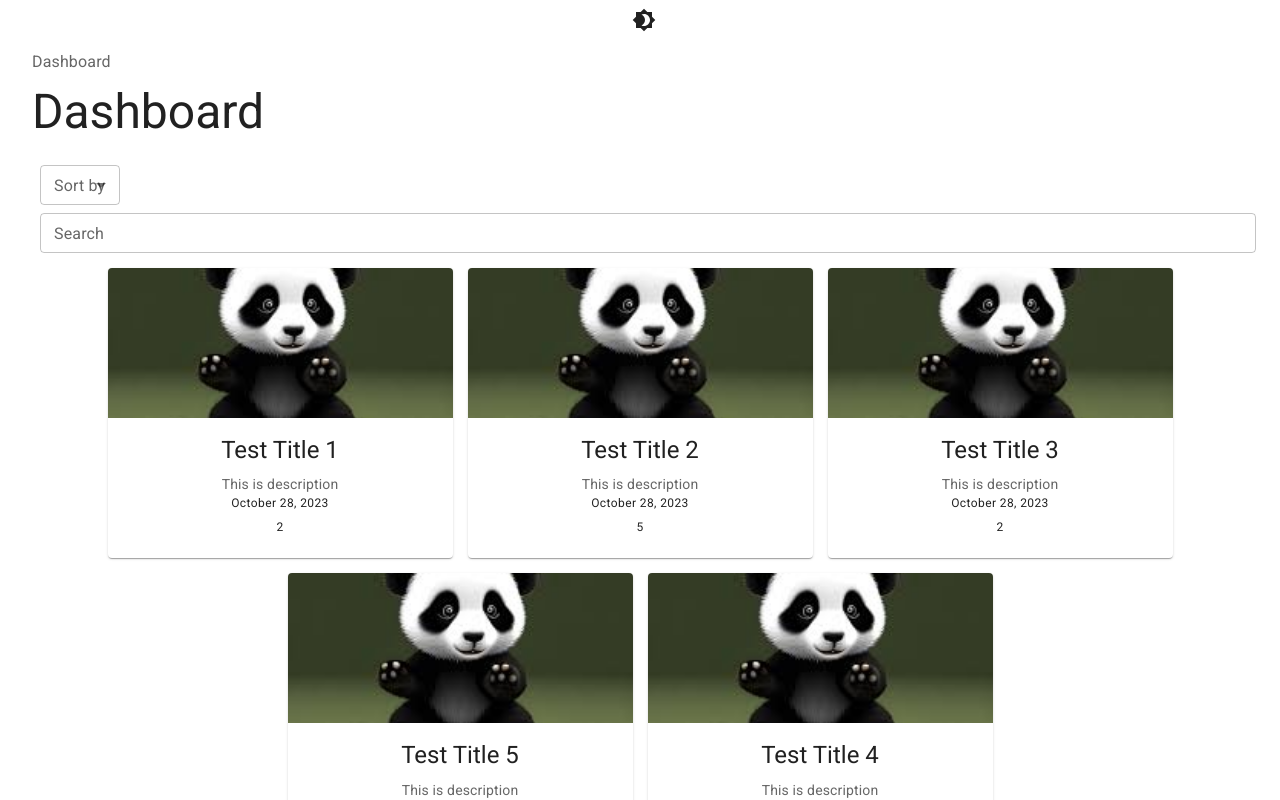
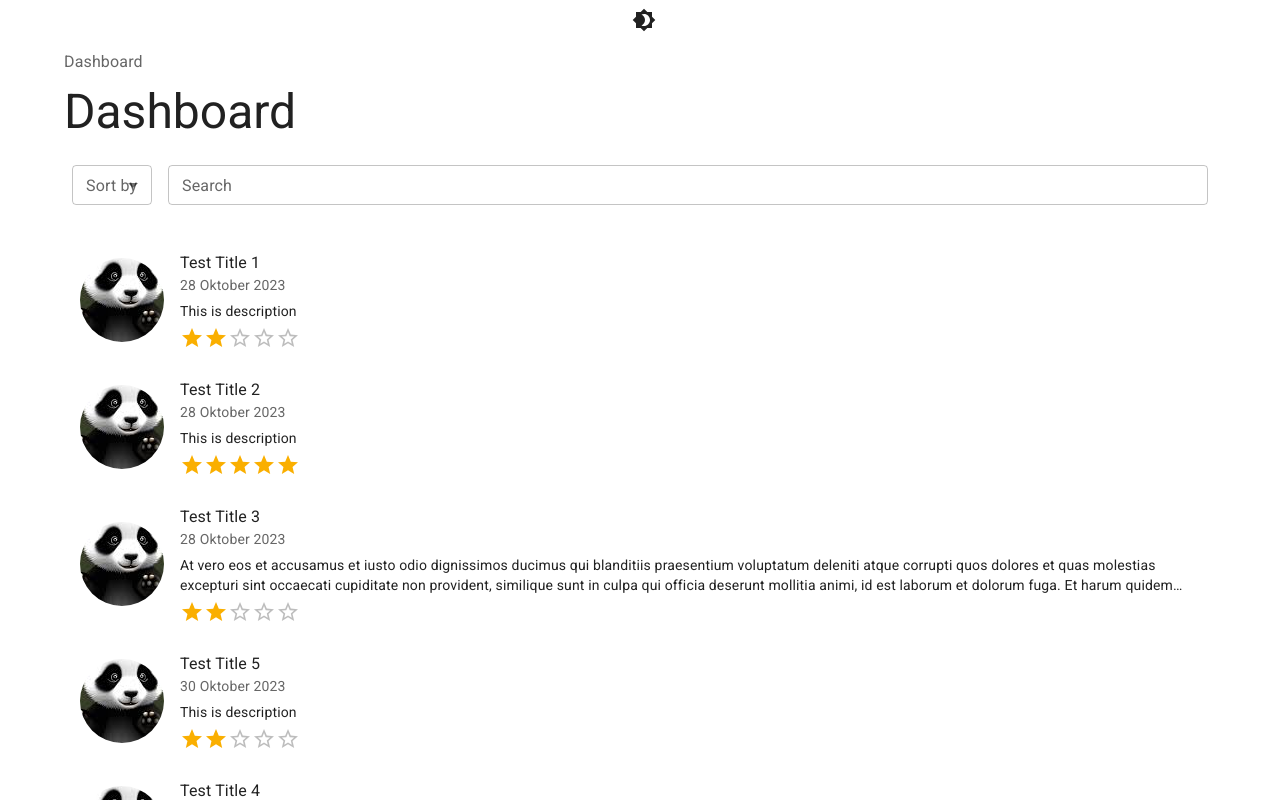
Before and after one commit to faintblack/fe-react-test, a React (Vite) app: page / in a window 1280 px wide. Shown: the top 800 px of the page. Built offline with nearby package versions, Linux system fonts and the light colour scheme.

Commit message:
almost done

```diff
--- a/src/App.jsx
+++ b/src/App.jsx
@@ -19,8 +19,10 @@ import { IconButton, Box } from '@mui/material';
 import Brightness4Icon from '@mui/icons-material/Brightness4';
 import Brightness7Icon from '@mui/icons-material/Brightness7';
 import Home from './pages/Home';
+import DetailMovie from './pages/DetailMovie';
 
 function App() {
+  const dispatch = useDispatch()
   const colorMode = useSelector(state => state.theme.colorMode)
 
   const theme = useMemo(
@@ -32,8 +34,6 @@ function App() {
       }),
     [colorMode],
   );
-
-  const dispatch = useDispatch()
 
   return (
     <Router>
@@ -67,7 +67,7 @@ function App() {
 
             {/* ROUTES */}
             <Routes>
-              {/* <Route path="/tes" element={<Home/>} /> */}
+              <Route path="/:id" element={<DetailMovie/>} />
               <Route path="/" element={<Home/>} />
             </Routes>
 
--- a/src/components/Breadcrumbs.jsx
+++ b/src/components/Breadcrumbs.jsx
@@ -1,35 +1,34 @@
 /* eslint-disable react/prop-types */
 // import React from 'react'
-import Breadcrumbs from '@mui/material/Breadcrumbs';
-import { Link } from 'react-router-dom';
-import { Link as MUILink } from '@mui/material';
+import Breadcrumbs from "@mui/material/Breadcrumbs";
+import { useNavigate } from "react-router-dom";
+import { Link as MUILink } from "@mui/material";
 
 const BreadCrumbsComp = ({ data }) => {
+  const navigate = useNavigate();
+
   return (
-    <div role="presentation" style={{ padding: '10px 0' }} onClick={(e) => e.preventDefault()}>
+    <div
+      role="presentation"
+      style={{ padding: "10px 0" }}
+      onClick={(e) => e.preventDefault()}
+    >
       <Breadcrumbs aria-label="breadcrumb">
         {data.map((item, i) => (
-          <Link
-            key={i}
-            style={{
-              color: 'unset',
-              textDecoration: 'unset'
-            }}
-            to={item.href}
-          >
           <MUILink
-              key={i + 'd'}
+            key={i + "d"}
+            // component="button"
             underline={item.underline}
             color={item.color}
             href={item.href}
             // current={item.current}
+            onClick={() => navigate(item.href)}
           >
             {item.title}
           </MUILink>
-          </Link>
         ))}
       </Breadcrumbs>
     </div>
-  )
-}
-export default BreadCrumbsComp
+  );
+};
+export default BreadCrumbsComp;
--- /dev/null
+++ b/src/components/ListItems.jsx
@@ -0,0 +1,104 @@
+/* eslint-disable react/prop-types */
+// import React from 'react'
+
+import {
+  Avatar,
+  Box,
+  // Divider,
+  List,
+  ListItemAvatar,
+  ListItemButton,
+  ListItemText,
+  Rating,
+  Typography,
+} from "@mui/material";
+import { LazyLoadImage } from "react-lazy-load-image-component";
+import { useNavigate } from "react-router-dom";
+
+const ListItems = ({ data }) => {
+  const navigate = useNavigate();
+
+  const options = {
+    // weekday: "long",
+    year: "numeric",
+    month: "long",
+    day: "numeric",
+  };
+
+  return (
+    <List
+      sx={{
+        width: "100%",
+        // maxWidth: 360,
+        mt: 2,
+        bgcolor: "background.paper",
+      }}
+    >
+      {data.length > 0
+        ? data.map((item, i) => {
+            const date = new Date(item.date);
+
+            return (
+              <ListItemButton
+                key={i + "cv"}
+                sx={{
+                  gap: 2,
+                  flexDirection: {
+                    xs: "column",
+                    sm: "row",
+                  },
+                }}
+                onClick={() => navigate(`/${item.id}`)}
+              >
+                <ListItemAvatar>
+                  <Avatar
+                    sx={{ width: 84, height: 84 }}
+                  >
+                    <LazyLoadImage
+                      src={item.thumbnail}
+                      alt={item.title}
+                    />
+                  </Avatar>
+                </ListItemAvatar>
+                <Box
+                  sx={{
+                    textAlign: {
+                      xs: "center",
+                      sm: "left",
+                    },
+                  }}
+                >
+                  <ListItemText
+                    primary={item.title}
+                    secondary={date.toLocaleDateString("id-ID", options)}
+                  />
+                  <Typography
+                    variant="body2"
+                    align="left"
+                    sx={{
+                      overflow: "hidden",
+                      display: "-webkit-box",
+                      WebkitLineClamp: 2,
+                      WebkitBoxOrient: "vertical",
+                    }}
+                    gutterBottom
+                  >
+                    {item.desc}
+                  </Typography>
+                  <Rating
+                    // name="simple-controlled"
+                    name="read-only"
+                    value={item.rating}
+                    readOnly
+                  />
+                </Box>
+              </ListItemButton>
+            );
+          })
+        : ""}
+      {/* <Divider variant="inset" component="li" /> */}
+    </List>
+  );
+};
+
+export default ListItems;
--- a/src/features/movieSlice.js
+++ b/src/features/movieSlice.js
@@ -1,150 +1,180 @@
-import { createSlice } from '@reduxjs/toolkit'
+import { createSlice } from "@reduxjs/toolkit";
 
 const initialState = {
   data: [
     {
-      title: 'Test Title 1',
-      thumbnail: '/src/img/panda-img.jpg',
-      desc: 'This is description',
-      date: (new Date()).toLocaleDateString(),
+      id: 1,
+      title: "Test Title 1",
+      thumbnail: "/src/img/panda-img.jpg",
+      desc: "This is description",
+      date: new Date().toLocaleDateString(),
       rating: 2,
     },
     {
-      title: 'Test Title 2',
-      thumbnail: '/src/img/panda-img.jpg',
-      desc: 'This is description',
-      date: (new Date()).toLocaleDateString(),
+      id: 2,
+      title: "Test Title 2",
+      thumbnail: "/src/img/panda-img.jpg",
+      desc: "This is description",
+      date: new Date().toLocaleDateString(),
       rating: 5,
     },
     {
-      title: 'Test Title 3',
-      thumbnail: '/src/img/panda-img.jpg',
-      desc: 'This is description',
-      date: (new Date()).toLocaleDateString(),
+      id: 3,
+      title: "Test Title 3",
+      thumbnail: "/src/img/panda-img.jpg",
+      desc: "At vero eos et accusamus et iusto odio dignissimos ducimus qui blanditiis praesentium voluptatum deleniti atque corrupti quos dolores et quas molestias excepturi sint occaecati cupiditate non provident, similique sunt in culpa qui officia deserunt mollitia animi, id est laborum et dolorum fuga. Et harum quidem rerum facilis est et expedita distinctio. Nam libero tempore, cum soluta nobis est eligendi optio cumque nihil impedit quo minus id quod maxime placeat facere possimus, omnis voluptas assumenda est, omnis dolor repellendus. Temporibus autem quibusdam et aut officiis debitis aut rerum necessitatibus saepe eveniet ut et voluptates repudiandae sint et molestiae non recusandae. Itaque earum rerum hic tenetur a sapiente delectus, ut aut reiciendis voluptatibus maiores alias consequatur aut perferendis doloribus asperiores repellat.",
+      date: new Date().toLocaleDateString(),
       rating: 2,
     },
     {
-      title: 'Test Title 5',
-      thumbnail: '/src/img/panda-img.jpg',
-      desc: 'This is description',
-      date: '10/30/2023',
+      id: 4,
+      title: "Test Title 5",
+      thumbnail: "/src/img/panda-img.jpg",
+      desc: "This is description",
+      date: "10/30/2023",
       rating: 2,
     },
     {
-      title: 'Test Title 4',
-      thumbnail: '/src/img/panda-img.jpg',
-      desc: 'This is description',
-      date: (new Date()).toLocaleDateString(),
+      id: 5,
+      title: "Test Title 4",
+      thumbnail: "/src/img/panda-img.jpg",
+      desc: "This is description",
+      date: new Date().toLocaleDateString(),
       rating: 2,
     },
     {
-      title: 'Test Title 6',
-      thumbnail: '/src/img/panda-img.jpg',
-      desc: 'This is description 7',
-      date: (new Date()).toLocaleDateString(),
+      id: 6,
+      title: "Test Title 6",
+      thumbnail: "/src/img/panda-img.jpg",
+      desc: "This is description 7",
+      date: new Date().toLocaleDateString(),
       rating: 2,
     },
     {
-      title: 'Test Title 7',
-      thumbnail: '/src/img/panda-img.jpg',
-      desc: 'This is description',
-      date: (new Date()).toLocaleDateString(),
+      id: 7,
+      title: "Test Title 7",
+      thumbnail: "/src/img/panda-img.jpg",
+      desc: "This is description",
+      date: new Date().toLocaleDateString(),
       rating: 5,
     },
     {
-      title: 'Test Title 8',
-      thumbnail: '/src/img/panda-img.jpg',
-      desc: 'This is description',
-      date: (new Date()).toLocaleDateString(),
+      id: 8,
+      title: "Test Title 8",
+      thumbnail: "/src/img/panda-img.jpg",
+      desc: "This is description",
+      date: new Date().toLocaleDateString(),
       rating: 2,
     },
     {
-      title: 'Test Title 9',
-      thumbnail: '/src/img/panda-img.jpg',
-      desc: 'This is description',
-      date: (new Date()).toLocaleDateString(),
+      id: 9,
+      title: "Test Title 9",
+      thumbnail: "/src/img/panda-img.jpg",
+      desc: "This is description",
+      date: new Date().toLocaleDateString(),
       rating: 2,
     },
     {
-      title: 'Test Title 10',
-      thumbnail: '/src/img/panda-img.jpg',
-      desc: 'This is description',
-      date: (new Date()).toLocaleDateString(),
+      id: 10,
+      title: "Test Title 10",
+      thumbnail: "/src/img/panda-img.jpg",
+      desc: "This is description",
+      date: new Date().toLocaleDateString(),
       rating: 2,
     },
     {
-      title: 'Test Title 11',
-      thumbnail: '/src/img/panda-img.jpg',
-      desc: 'This is description',
-      date: (new Date()).toLocaleDateString(),
+      id: 11,
+      title: "Test Title 11",
+      thumbnail: "/src/img/panda-img.jpg",
+      desc: "This is description",
+      date: new Date().toLocaleDateString(),
       rating: 2,
     },
     {
-      title: 'Test Title 12',
-      thumbnail: '/src/img/panda-img.jpg',
-      desc: 'This is description',
-      date: (new Date()).toLocaleDateString(),
+      id: 12,
+      title: "Test Title 12",
+      thumbnail: "/src/img/panda-img.jpg",
+      desc: "This is description",
+      date: new Date().toLocaleDateString(),
       rating: 2,
     },
     {
-      title: 'Test Title 13',
-      thumbnail: '/src/img/panda-img.jpg',
-      desc: 'This is description',
-      date: (new Date()).toLocaleDateString(),
+      id: 13,
+      title: "Test Title 13",
+      thumbnail: "/src/img/panda-img.jpg",
+      desc: "This is description",
+      date: new Date().toLocaleDateString(),
       rating: 2,
     },
     {
-      title: 'Test Title 14',
-      thumbnail: '/src/img/panda-img.jpg',
-      desc: 'This is description',
-      date: (new Date()).toLocaleDateString(),
+      id: 14,
+      title: "Test Title 14",
+      thumbnail: "/src/img/panda-img.jpg",
+      desc: "This is description",
+      date: new Date().toLocaleDateString(),
       rating: 3,
     },
     {
-      title: 'Test Title 15',
-      thumbnail: '/src/img/panda-img.jpg',
-      desc: 'This is description',
-      date: (new Date()).toLocaleDateString(),
+      id: 15,
+      title: "Test Title 15",
+      thumbnail: "/src/img/panda-img.jpg",
+      desc: "This is description",
+      date: new Date().toLocaleDateString(),
       rating: 2,
     },
     {
-      title: 'Test Title 16',
-      thumbnail: '/src/img/panda-img.jpg',
-      desc: 'This is description',
-      date: (new Date()).toLocaleDateString(),
+      id: 16,
+      title: "Test Title 16",
+      thumbnail: "/src/img/panda-img.jpg",
+      desc: "This is description",
+      date: new Date().toLocaleDateString(),
       rating: 2,
     },
     {
-      title: 'Test Title 17',
-      thumbnail: '/src/img/panda-img.jpg',
-      desc: 'This is description',
-      date: (new Date()).toLocaleDateString(),
+      id: 17,
+      title: "Test Title 17",
+      thumbnail: "/src/img/panda-img.jpg",
+      desc: "This is description",
+      date: new Date().toLocaleDateString(),
       rating: 2,
     },
   ],
-  counter: 0
-}
+  counter: 0,
+};
 
 export const movieReducer = createSlice({
-  name: 'movie',
+  name: "movie",
   initialState,
   reducers: {
     addMovie: (state, action) => {
-      state.data = [...state.data, action.payload]
+      state.data = [...state.data, action.payload];
+    },
+    updateRating: (state, action) => {
+      const getIndex = state.data.findIndex(
+        (obj) => obj.id === action.payload.id
+      );
+
+      state.data[getIndex].rating = action.payload.rating;
     },
     increment: (state) => {
-      state.counter += 1
+      state.counter += 1;
     },
     decrement: (state) => {
-      state.counter -= 1
+      state.counter -= 1;
     },
     incrementByAmount: (state, action) => {
-      state.counter += action.payload
+      state.counter += action.payload;
     },
   },
-})
+});
 
 // Action creators are generated for each case reducer function
-export const { addMovie, increment, decrement, incrementByAmount } = movieReducer.actions
+export const {
+  addMovie,
+  increment,
+  decrement,
+  incrementByAmount,
+  updateRating,
+} = movieReducer.actions;
 
-export default movieReducer.reducer
+export default movieReducer.reducer;
--- /dev/null
+++ b/src/pages/DetailMovie.jsx
@@ -0,0 +1,122 @@
+/* eslint-disable react/prop-types */
+// import React from 'react'
+
+import { useEffect, useMemo } from "react";
+import { useDispatch, useSelector } from "react-redux";
+import { useParams } from "react-router-dom";
+import BreadCrumbsComp from "../components/breadcrumbs";
+import {
+  Box,
+  Card,
+  CardActions,
+  CardContent,
+  Container,
+  Rating,
+  Slide,
+  Typography,
+} from "@mui/material";
+import { updateRating } from "../features/movieSlice";
+import { LazyLoadImage } from "react-lazy-load-image-component";
+
+const DetailMovie = () => {
+  const params = useParams();
+  const dispatch = useDispatch();
+  const getMovies = useSelector((state) => state.movie.data);
+
+  const options = {
+    // weekday: "long",
+    year: "numeric",
+    month: "long",
+    day: "numeric",
+  };
+
+  const detail = useMemo(() => {
+    const index = getMovies.findIndex((obj) => obj.id === parseInt(params.id));
+
+    return getMovies[index];
+  }, [params.id, getMovies]);
+
+  useEffect(() => {
+    // console.log("this data", detail);
+    // console.log("cur params", params);
+  }, []);
+
+  return (
+    <Container maxWidth="lg">
+      <BreadCrumbsComp
+        data={[
+          {
+            title: "Dashboard",
+            underline: "hover",
+            color: "inherit",
+            href: "/",
+          },
+          {
+            title: "Detail Movie",
+            underline: "none",
+            color: "inherit",
+            href: `/${detail.id}`,
+          },
+          {
+            title: detail.id,
+            underline: "none",
+            color: "inherit",
+            href: `/${detail.id}`,
+          },
+        ]}
+      />
+      <Slide direction="right" in={true}>
+        <Box>
+          <Card sx={{ minWidth: 275 }}>
+            <CardContent>
+              <Typography
+                variant="h3"
+                align="left"
+                // sx={{ fontSize: 14, textAlign: 'left' }}
+                // color="text.secondary"
+                gutterBottom
+              >
+                {detail.title}
+              </Typography>
+              <Typography sx={{ mb: 1.5 }} align="left" color="text.secondary">
+                {new Date(detail.date).toLocaleDateString("en-US", options)}
+              </Typography>
+              <Box sx={{ padding: "16px 0" }}>
+                <LazyLoadImage
+                  src={detail.thumbnail}
+                  width={300}
+                  // height={400}
+                  style={{
+                    maxHeight: 300,
+                  }}
+                  alt={detail.title}
+                />
+              </Box>
+              <Typography variant="body2" align="left">
+                {detail.desc}
+              </Typography>
+            </CardContent>
+            <CardActions>
+              <Box sx={{ p: 1 }}>
+                <Rating
+                  name="simple-controlled"
+                  value={detail.rating}
+                  onChange={(event, newValue) =>
+                    dispatch(
+                      updateRating({
+                        id: detail.id,
+                        rating: newValue,
+                      })
+                    )
+                  }
+                />
+              </Box>
+            </CardActions>
+          </Card>
+        </Box>
+      </Slide>
+    </Container>
+  );
+};
+
+export default DetailMovie;
--- a/src/pages/Home.jsx
+++ b/src/pages/Home.jsx
@@ -1,15 +1,11 @@
 // import React from 'react'
-// import BreadCrumbsComp from './components/breadcrumbs'
-// import Typography from '@mui/material/Typography'
 import { useEffect, useMemo, useState } from "react";
 import { useSelector } from "react-redux";
 import BreadCrumbsComp from "../components/breadcrumbs";
 import {
   Box,
-  Card,
-  CardActionArea,
-  CardContent,
-  CardMedia,
+  Container,
+  Fade,
   FormControl,
   InputLabel,
   MenuItem,
@@ -18,6 +14,7 @@ import {
   Typography,
 } from "@mui/material";
 import Paginations from "../components/Paginations";
+import ListItems from "../components/ListItems";
 
 const Home = () => {
   const getMovies = useSelector((state) => state.movie.data);
@@ -71,50 +68,68 @@ const Home = () => {
   }, [getMovies, currentPage, perPage, searchText, sortBy]);
 
   useEffect(() => {
-    console.log("i'm rendered boys");
-  }, []);
+    console.log("i'm rendered boys", getMovies);
+  }, [getMovies]);
 
-  const _renderItem = (item) => {
-    const date = new Date(item.date);
-    const options = {
-      // weekday: "long",
-      year: "numeric",
-      month: "long",
-      day: "numeric",
-    };
+  // const _renderItem = (item, index) => {
+  //   const date = new Date(item.date);
+  //   const options = {
+  //     // weekday: "long",
+  //     year: "numeric",
+  //     month: "long",
+  //     day: "numeric",
+  //   };
+
+  //   return (
+  //     <Card key={index} sx={{ width: "345px" }}>
+  //       <CardActionArea onClick={() => navigate(`/${item.id}`)}>
+  //         <CardMedia
+  //           component="img"
+  //           height="150"
+  //           image={item.thumbnail}
+  //           alt={item.title}
+  //         />
+  //         <CardContent>
+  //           <Typography gutterBottom variant="h5" component="div">
+  //             {item.title}
+  //           </Typography>
+  //           <Typography
+  //             variant="body2"
+  //             color="text.secondary"
+  //             sx={{
+  //               overflow: "hidden",
+  //               display: "-webkit-box",
+  //               WebkitLineClamp: 3,
+  //               WebkitBoxOrient: "vertical",
+  //             }}
+  //           >
+  //             {item.desc}
+  //           </Typography>
+  //           <Typography variant="caption" display="block" gutterBottom>
+  //             {date.toLocaleDateString("en-US", options)}
+  //           </Typography>
+  //         </CardContent>
+  //       </CardActionArea>
+  //       <Box sx={{ p: 1 }}>
+  //         <Rating
+  //           name="simple-controlled"
+  //           value={item.rating}
+  //           onChange={(event, newValue) =>
+  //             dispatch(
+  //               updateRating({
+  //                 id: item.id,
+  //                 rating: newValue,
+  //               })
+  //             )
+  //           }
+  //         />
+  //       </Box>
+  //     </Card>
+  //   );
+  // };
 
   return (
-      <Card sx={{ width: "345px" }}>
-        <CardActionArea onClick={() => console.log("masuk pak")}>
-          <CardMedia
-            component="img"
-            height="150"
-            // image="/src/img/panda-img.jpg"
-            image={item.thumbnail}
-            alt={item.title}
-            // sx={{ maxWidth: '150px' }}
-          />
-          <CardContent>
-            <Typography gutterBottom variant="h5" component="div">
-              {item.title}
-            </Typography>
-            <Typography variant="body2" color="text.secondary">
-              {item.desc}
-            </Typography>
-            <Typography variant="caption" display="block" gutterBottom>
-              {date.toLocaleDateString("en-US", options)}
-            </Typography>
-            <Typography variant="caption" display="block" gutterBottom>
-              {item.rating}
-            </Typography>
-          </CardContent>
-        </CardActionArea>
-      </Card>
-    );
-  };
-
-  return (
-    <>
+    <Container maxWidth="lg">
       <BreadCrumbsComp
         data={[
           {
@@ -130,8 +145,21 @@ const Home = () => {
         Dashboard
       </Typography>
 
-      {/* Sorting */}
-      <Box sx={{ marginBottom: "15px" }}>
+      {/* Sort and search */}
+      <Box
+        sx={{
+          display: "flex",
+          flexDirection: {
+            xs: "column",
+            sm: "row",
+          },
+          alignItems: {
+            xs: "start",
+            sm: "center",
+          },
+          mb: 2,
+        }}
+      >
         <Box sx={{ textAlign: "left" }}>
           <FormControl sx={{ m: 1, minWidth: 80 }} size="small">
             <InputLabel id="demo-simple-select-autowidth-label">
@@ -154,7 +182,7 @@ const Home = () => {
             </Select>
           </FormControl>
         </Box>
-
+        <Box sx={{ padding: "0 8px", flexGrow: 1, width: "100%" }}>
           <TextField
             id="search-bar"
             label="Search"
@@ -166,13 +194,14 @@ const Home = () => {
             }}
             sx={{
               width: "100%",
-            margin: "0 8px",
+              // margin: "0 8px",
             }}
           />
         </Box>
+      </Box>
 
       {/* List Item */}
-      <Box
+      {/* <Box
         sx={{
           display: "flex",
           justifyContent: "center",
@@ -180,8 +209,15 @@ const Home = () => {
           flexWrap: "wrap",
         }}
       >
-        {movies.map((e) => _renderItem(e))}
+        {movies.map((e, i) => _renderItem(e, i))}
+      </Box> */}
+
+      {/* New list item */}
+      <Fade in={true}>
+        <Box>
+          <ListItems data={movies} />
         </Box>
+      </Fade>
 
       {/* Pagination */}
       <Paginations
@@ -191,7 +227,7 @@ const Home = () => {
         setPage={(e) => setCurrentPage(e)}
         setCountPage={(e) => setPerPage(e)}
       />
-    </>
+    </Container>
   );
 };
 
```
Also changed, not shown: src/components/Paginations.jsx (+24 -3 lines). Lines whose indentation alone changed are shown as unchanged.
